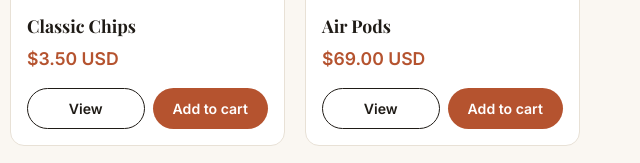
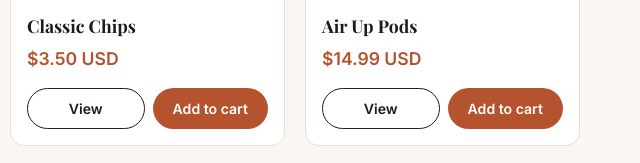
Before and after one commit to danna-netizen/shop-web, a plain HTML site: page index.html in a window 1280 px wide. Shown: the part 11368-11531 px from the top of the page, 640-1280 px from the left. Drawn offline with nearby package versions, Linux system fonts and the light colour scheme.

Commit message:
Replace Air Pods (bathroom) with Air Up Pods
Co-Authored-By: Claude Sonnet 5.5 <noreply@anthropic.com>

```diff
--- a/index.html
+++ b/index.html
@@ -452,7 +452,7 @@ const PRODUCTS = [
   { id: 111, cat: "objects", name: "Rolex", base: 7950, icon: "⌚", bg: "#efe3c4", desc: "Reloj Rolex de acero y oro con correa tipo Oyster y cristal de zafiro.", sale: false },
   { id: 112, cat: "objects", name: "Botella de Agua", base: 6.99, icon: "💧", bg: "#d9eaf3", desc: "Botella de agua reutilizable de 750 ml, libre de BPA y con tapa hermética.", sale: false },
   { id: 114, cat: "objects", name: "Classic Chips", base: 3.5, icon: "🍟", bg: "#f4e4b0", desc: "Our classic crispy chips, lightly salted. 150 g bag.", sale: false },
-  { id: 115, cat: "objects", name: "Air Pods", base: 69, icon: "🛁", bg: "#e3eef2", desc: "Bathroom air pods: waterproof wireless earbuds made for the shower and the bath.", sale: false },
+  { id: 115, cat: "objects", name: "Air Up Pods", base: 14.99, icon: "💧", bg: "#d9eaf3", desc: "Air up pods: flavor pods that add a scent to plain water as you drink, for the air up bottle. Pack of 3.", sale: false },
   { id: 116, cat: "objects", name: "AirPods", base: 179, icon: "🎧", bg: "#eceff3", desc: "Apple AirPods: wireless earbuds from Apple with a charging case, easy pairing and all-day sound.", sale: false },
   { id: 117, cat: "objects", name: "Galaxy Note", base: 799, icon: "📱", bg: "#dde3ee", desc: "Galaxy Note smartphone with a large display, stylus support and a fast processor.", sale: false },
   { id: 118, cat: "objects", name: "Pad", base: 329, icon: "📋", bg: "#e2e6ec", desc: "10-inch touchscreen tablet pad for reading, streaming and note-taking.", sale: false },
```
